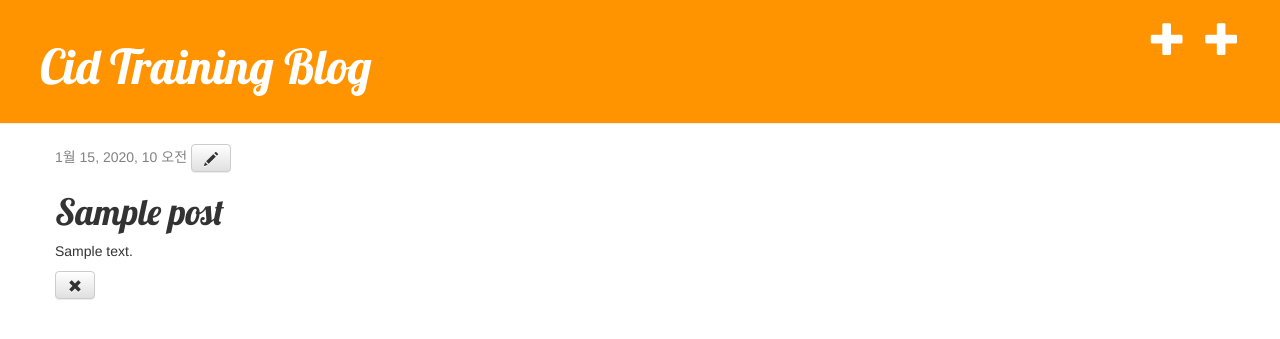
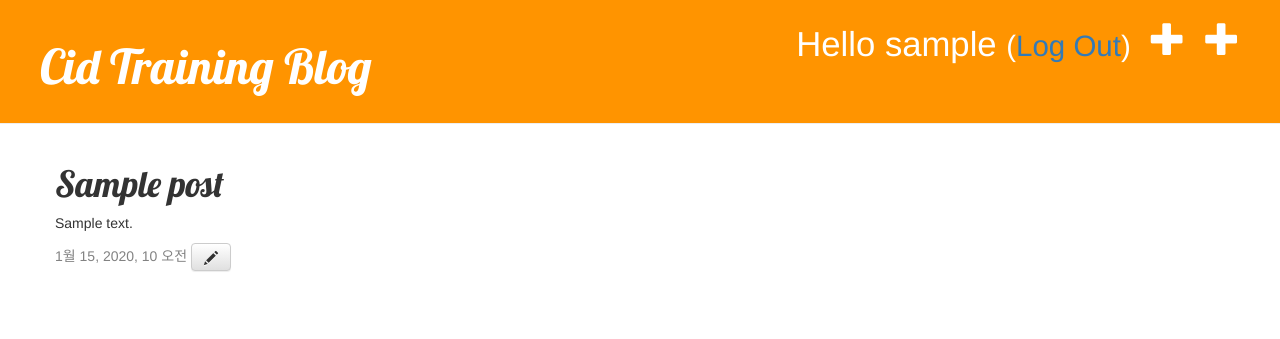
Before and after one commit to cid-yoon/learnDjango, a Django app: page /blog/post/1/ in a window 1280 px wide. Shown: the top 339 px of the page. Run offline with Django 3.2, Linux system fonts and the light colour scheme; a user stored in the database is signed in; tables that the repository leaves empty hold one stand-in row (values such as "Sample post"); some libraries are stand-ins or nearby versions.

Commit message:
게시판 작업 로그인 로그아웃

```diff
--- a/blog/templates/blog/base.html
+++ b/blog/templates/blog/base.html
@@ -11,6 +11,9 @@
     {% if user.is_authenticated %}
         <a href="{% url 'blog:post_new' %}" class="top-menu"><span class="glyphicon glyphicon-plus"></span> </a>
         <a href="{% url 'blog:post_draft_list' %}" class="top-menu"><span class="glyphicon glyphicon-plus"></span> </a>
+        <p class="top-menu">Hello {{ user.username }}
+            <small>(<a href="{% url 'logout' %}">Log Out</a>)</small>
+        </p>
     {% else %}
         <a href="{% url 'login' %}" class="top-menu"><span class="glyphicon glyphicon-lock"></span></a>
     {% endif %}
--- a/blog/templates/blog/post_detail.html
+++ b/blog/templates/blog/post_detail.html
@@ -2,6 +2,8 @@
 
 {% block content %}
     <div class="post">
+        <h1>{{ post.title }}</h1>
+        <p>{{ post.text | linebreaksbr }}</p>
         {% if post.published_date %}
             <div class="date">
                 {{ post.published_date }}
@@ -13,13 +15,13 @@
             </a>
             </div>
         {% else %}
-            <a class="btn btn-default" href="{% url 'blog:post_publish' pk=post.pk %}">Publish</a>
+
+            {% if user.is_authenticated %}
+                <a class="btn btn-default" href="{% url 'blog:post_publish' pk=post.pk %}">Publish</a>
+                <a class="btn btn-default" href="{% url 'blog:post_remove' pk=post.pk %}">
+                    <span class="glyphicon glyphicon-remove"></span></a>
+            {% endif %}
         {% endif %}
 
-        <h1>{{ post.title }}</h1>
-        <p>{{ post.text | linebreaksbr }}</p>
-        <a class="btn btn-default" href="{% url 'blog:post_remove' pk=post.pk %}">
-            <span class="glyphicon glyphicon-remove"></span>
-        </a>
     </div>
 {% endblock %}
--- a/blog/views.py
+++ b/blog/views.py
@@ -8,7 +8,7 @@ from .models import Post
 
 # Create your views here.
 def post_list(request):
-    newPosts = Post.objects.filter(created_date__lte=timezone.now()).order_by('published_date')
+    newPosts = Post.objects.filter(created_date__lte=timezone.now()).order_by('-published_date')
     return render(request, 'blog/post_list.html', {'posts': newPosts})
 
 
--- /dev/null
+++ b/templates/registration/logout.html
@@ -0,0 +1,5 @@
+{% extends "blog/base.html" %}
+
+{% block content %}
+    <p class="top-menu">Bye.. </p>
+{% endblock %}
--- a/tutorial/settings.py
+++ b/tutorial/settings.py
@@ -140,4 +140,5 @@ STATIC_URL = '/static/'
 STATIC_ROOT = os.path.join(BASE_DIR, 'static')
 
 # login
-LOGIN_REDIRECT_URL = '/'
+LOGIN_REDIRECT_URL = '/blog/'
+LOGOUT_REDIRECT_URL = '/blog/'
--- a/tutorial/urls.py
+++ b/tutorial/urls.py
@@ -5,6 +5,7 @@ from django.urls import path, include
 urlpatterns = [
     path('blog/', include('blog.urls')),
     path('polls/', include('polls.urls')),
+    path('admin/', admin.site.urls),
     path('accounts/login/', auth_views.LoginView.as_view(), name='login'),
-    path('admin/', admin.site.urls),
+    path('accounts/logout/', auth_views.LogoutView.as_view(), name='logout'),
 ]
```
